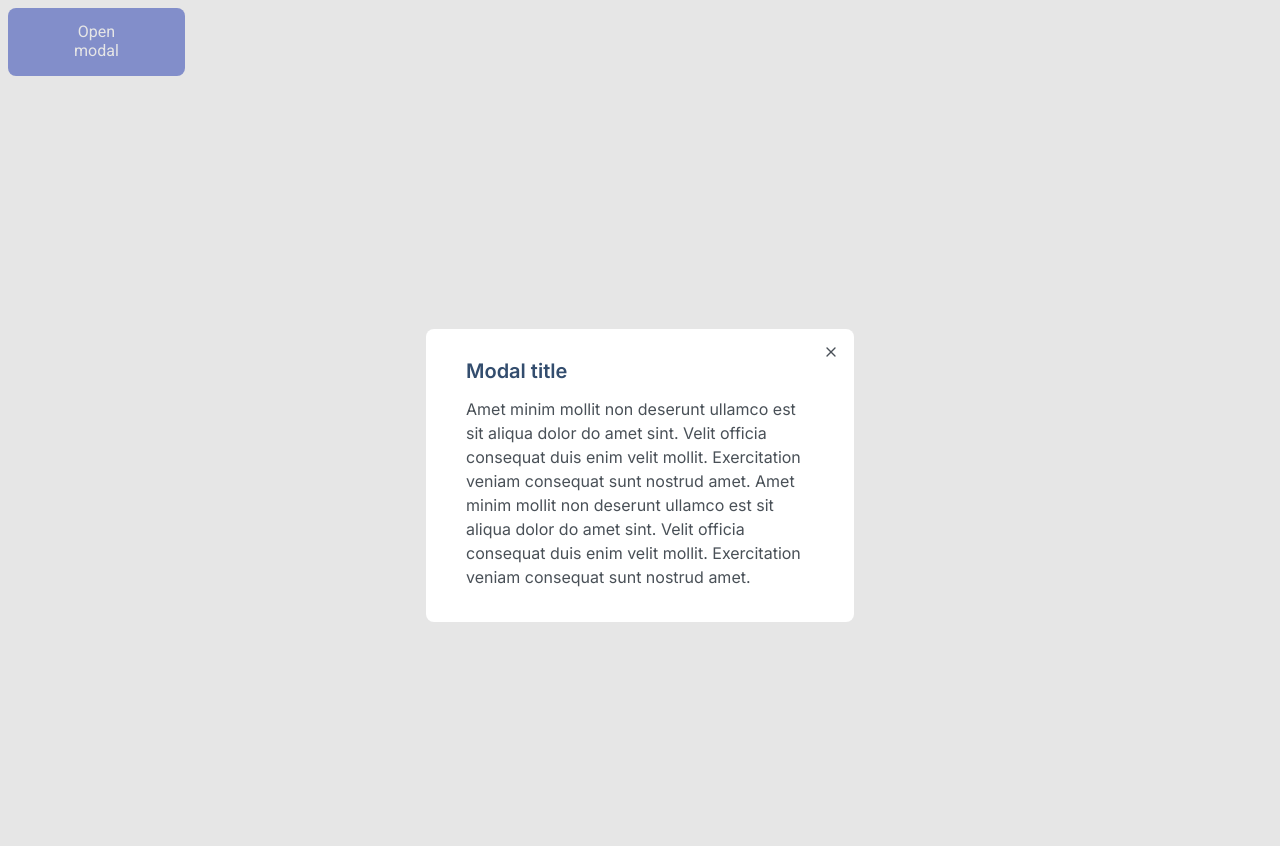
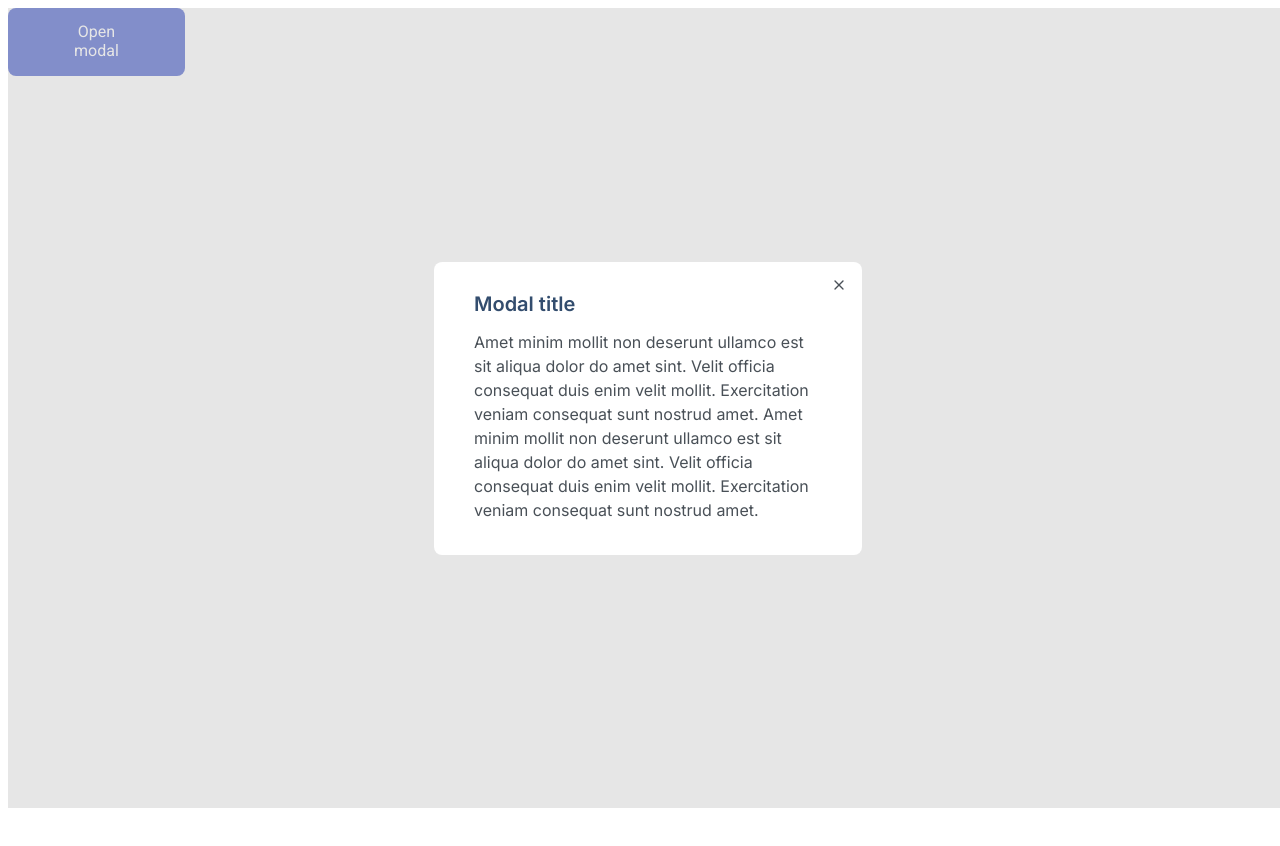
Before and after one commit to js-tasks-ru/htmlcss-20220616_zero713, a website: page 05-lection3/02-modal/index.html in a window 1280 px wide. Both pictures are taken after a click on the button "Open modal". After the commit the page ends 800 px from the top, so only its background shows below. Drawn offline with Linux system fonts and the light colour scheme.

Commit message:
add solution task8

```diff
--- a/05-lection3/02-modal/index.html
+++ b/05-lection3/02-modal/index.html
@@ -8,8 +8,9 @@
     </head>
     <body>
         <button id="modal-open" class="button button_primary">Open modal</button>
-        <div class="wrapper">
         <div class="modal" id="modal">
+            <div class="modal__wrapper">
+                <div class="modal__window">
                     <button type="button" id="modal-close" class="modal__close-button">
                         <svg class="modal__image" width="16" height="16" viewBox="0 0 16 16" fill="none" xmlns="http://www.w3.org/2000/svg">
                             <path  clip-rule="evenodd" d="M12.4714 3.52861C12.7318 3.78896 12.7318 4.21107 12.4714 4.47141L4.47141 12.4714C4.21107 12.7318 3.78896 12.7318 3.52861 12.4714C3.26826 12.2111 3.26826 11.789 3.52861 11.5286L11.5286 3.52861C11.789 3.26826 12.2111 3.26826 12.4714 3.52861Z" fill="#495057"/>
@@ -22,6 +23,7 @@
                     </p>
                 </div>
             </div>
+        </div>
     </body>
     <script src="./index.js"></script>
 </html>
--- a/05-lection3/02-modal/modal.css
+++ b/05-lection3/02-modal/modal.css
@@ -1,14 +1,25 @@
-.wrapper {
-    display: flex;
-    justify-content: center;
-    align-items: center;
-    height: 100vh;
+.button {
+    position: absolute;
 }
 
 .modal {
+    width: 100%;
+    height: 100vh;
+    position: fixed;
+    background-color: var(--modal-background);
     display: none;
+}
+
+.modal__wrapper {
+    width: inherit;
+    height: inherit;
+    display: flex;
+    align-items: center;
+    justify-content: center;
+}
+
+.modal__window {
     position: relative;
-    box-shadow: 0 0 0 9999px var(--modal-background);
     padding: 15px 40px 33px 40px;
     box-sizing: border-box;
     max-width: 428px;
@@ -46,6 +57,5 @@
     border-style: none;
     width: 16px;
     height: 16px;
-    margin-left: 360px;
     padding: 0px;
 }
```
Lines whose indentation alone changed are shown as unchanged.
